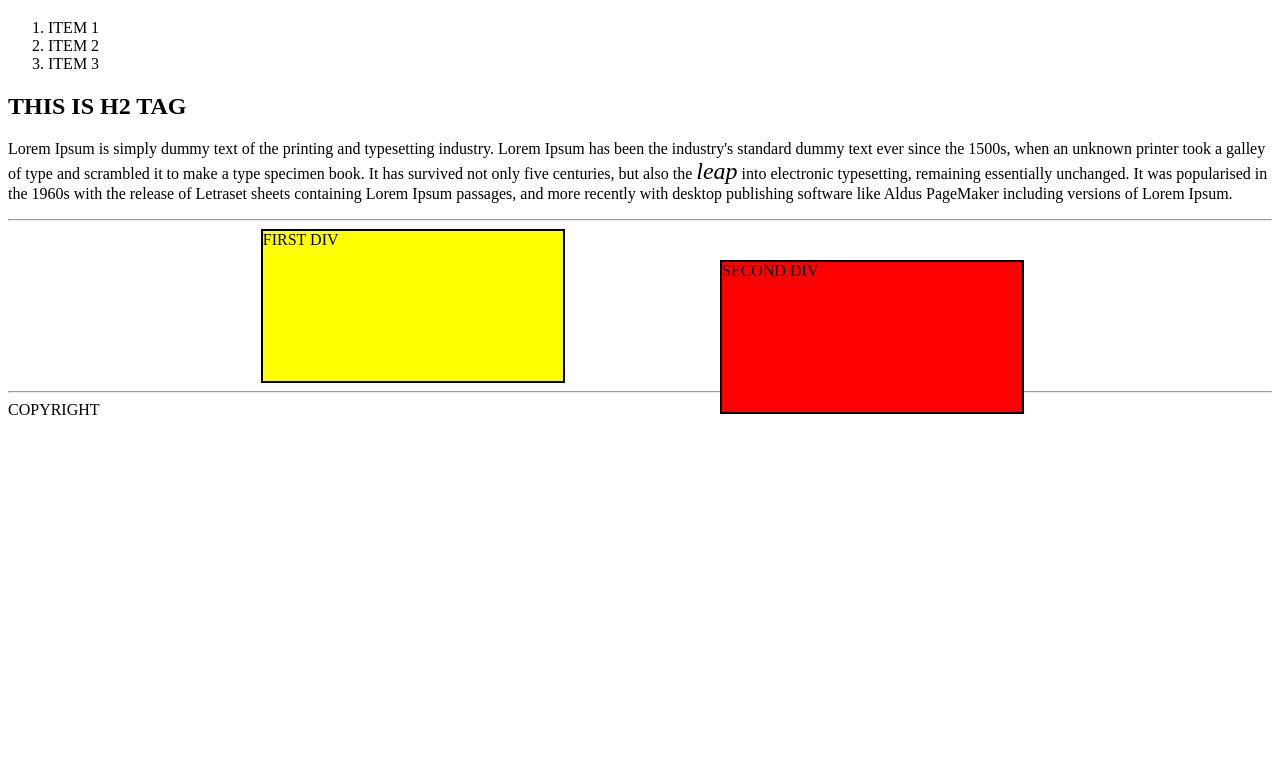
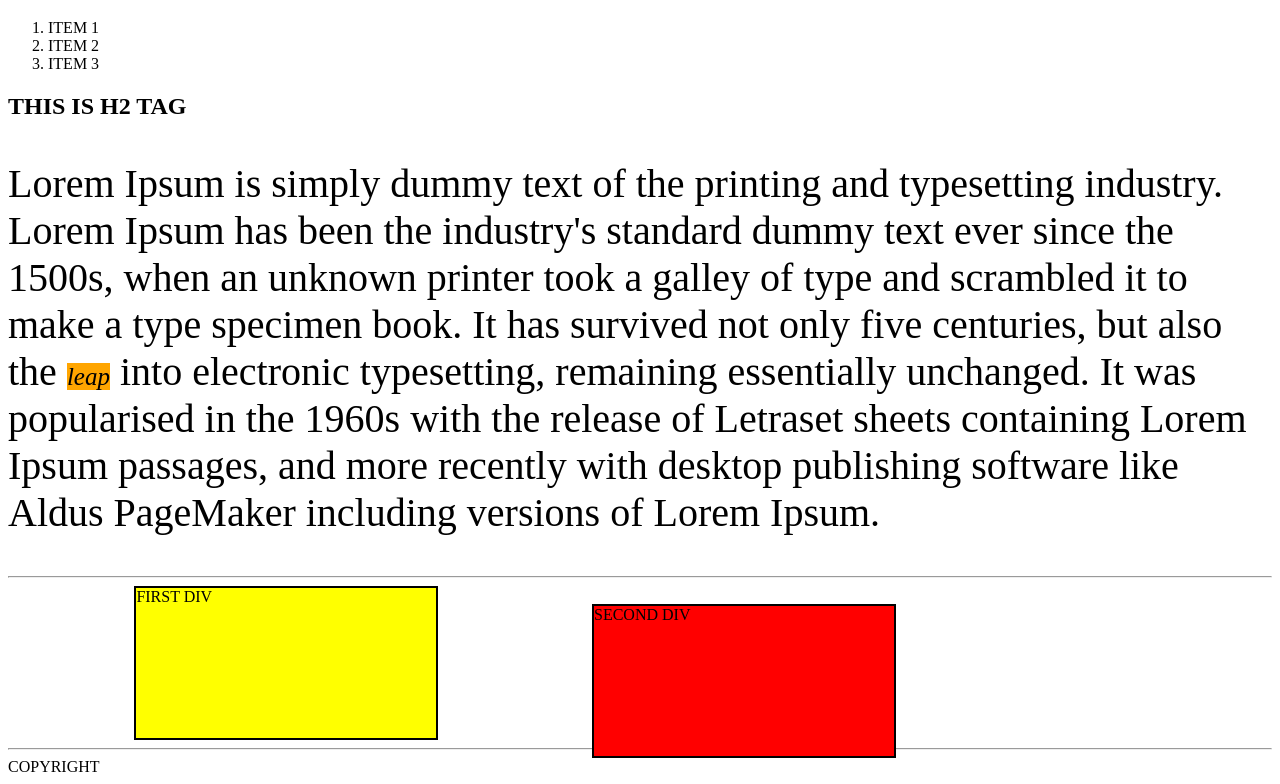
Before and after one commit to yuvraaj9797/test1, a plain HTML site: page index.html in a window 1280 px wide. Shown: the part 87-871 px from the top of the page. Before the commit the page ends 800 px from the top, so only its background shows below. Drawn offline with Linux system fonts and the light colour scheme.

Commit message:
Add files via upload

```diff
--- a/index.html
+++ b/index.html
@@ -3,6 +3,16 @@
 <head>
 	<title>DEMO WEBSITE</title>
 	<link rel="icon" type="image/png" href="/home/aju/Downloads/dinner.png">
+	<style type="text/css">
+		p{
+			font-size: 40px;
+		}
+		span{
+			font-size: 25px;
+			background: orange;
+			font-style: italic;
+		}
+	</style>
 </head>
 <body>
 	<div>
@@ -17,15 +27,15 @@
 			<h2>THIS IS H2 TAG</h2>
 			<p>
 				Lorem Ipsum is simply dummy text of the printing and typesetting industry. Lorem Ipsum has been the industry's standard dummy text ever since the 1500s, when an unknown printer took a galley of type and scrambled it to make a type specimen book. It has survived not only five centuries, but also the
-				<span><font size="5"><i>leap</i></font></span>
+				<span>leap</span>
 				 into electronic typesetting, remaining essentially unchanged. It was popularised in the 1960s with the release of Letraset sheets containing Lorem Ipsum passages, and more recently with desktop publishing software like Aldus PageMaker including versions of Lorem Ipsum.
 			</p>
 
 		</article>
 	</div>
 	<hr>
-	<div style="height:150px; width:300px;border:2px solid black;background: yellow;position: relative; left: 20%;">FIRST DIV</div>
-	<div style="height:150px; width:300px;background: red;position: absolute;border:2px solid black; right: 20%;top: 347px;">SECOND DIV</div>
+	<div style="height:150px; width:300px;border:2px solid black;background: yellow;position: relative;left: 10%;">FIRST DIV</div>
+	<div style="height:150px; width:300px;background: red;position: absolute;border:2px solid black;top: 691px;right: 30%;">SECOND DIV</div>
 	<hr>
 	<footer>COPYRIGHT</footer>
 </body>
```
